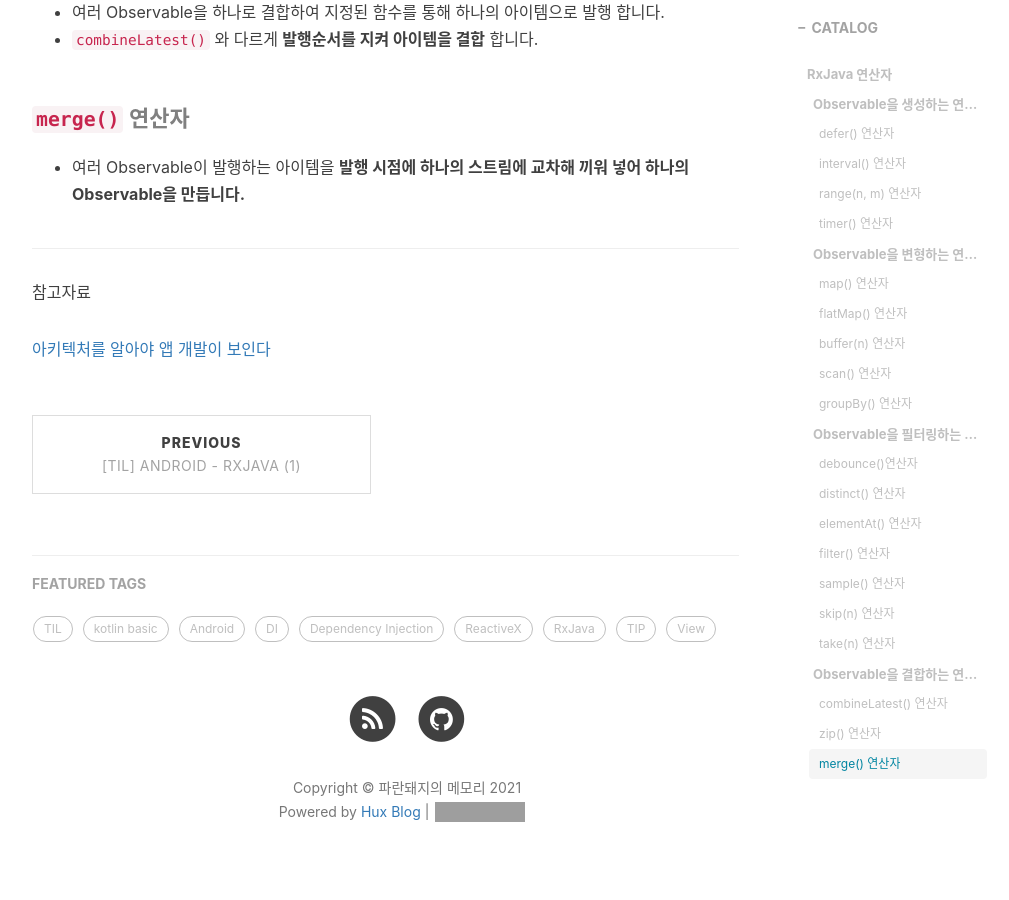
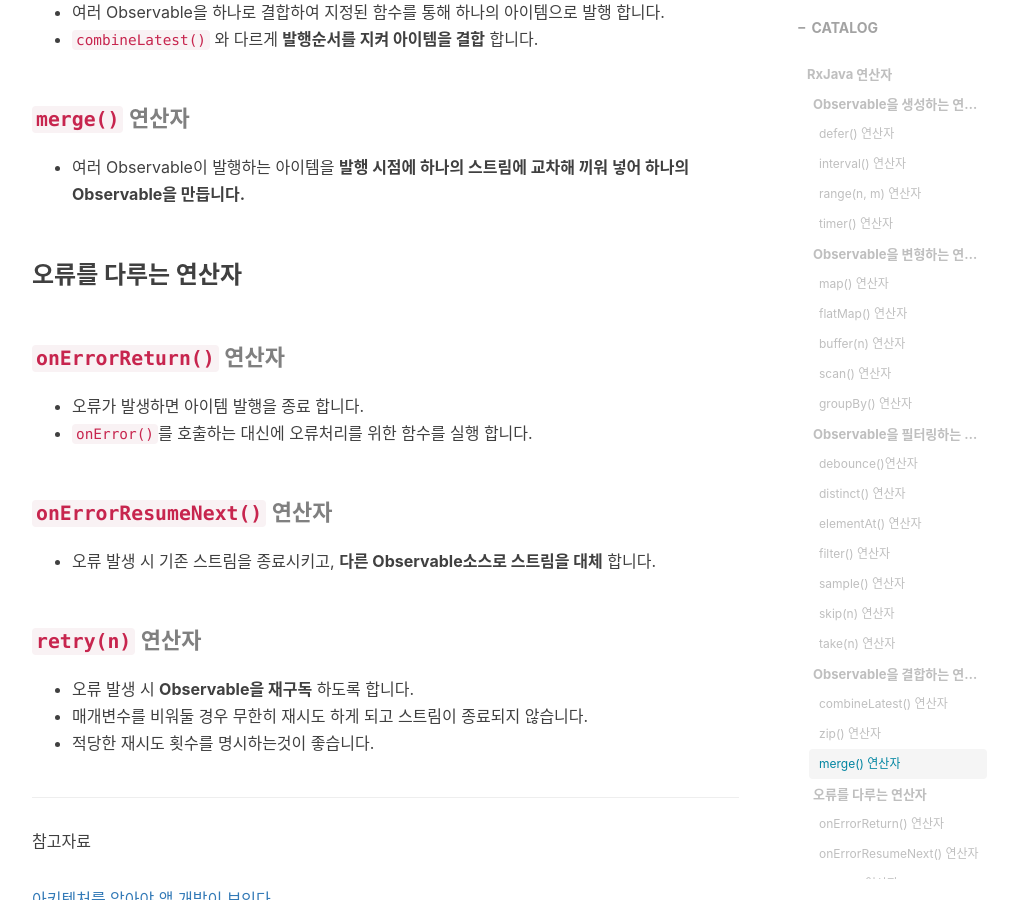
Before and after one commit to yongwooLeePb/raindragonn.github.io, a Jekyll site: the page built from _posts/2021-08-10-[TIL] Android - RxJava (2).md, in a window 1280 px wide and 900 px high, scrolled down 3752 px. Shown: the whole window, without its empty margins (233-1242 px from the left). Built offline with Jekyll 4.4.1, drawn with Linux system fonts in a browser that asks for light colours; nearby versions of some CDN libraries; comment, search, counter and statistics services are not loaded; grey boxes are pictures that could not be loaded.

Commit message:
Update 2021-08-10-[TIL] Android - RxJava (2).md

```diff
--- a/_posts/2021-08-10-[TIL] Android - RxJava (2).md
+++ b/_posts/2021-08-10-[TIL] Android - RxJava (2).md
@@ -119,8 +119,22 @@ Observable로부터 발행되는 아이템들을 선택적으로 발행하도록
 
 - 여러 Observable이 발행하는 아이템을 **발행 시점에 하나의 스트림에 교차해 끼워 넣어 하나의 Observable을 만듭니다.**
 
+### 오류를 다루는 연산자
 
+#### `onErrorReturn()` 연산자
 
+- 오류가 발생하면 아이템 발행을 종료 합니다.
+- `onError()`를 호출하는 대신에 오류처리를 위한 함수를 실행 합니다.
+
+#### `onErrorResumeNext()` 연산자
+
+- 오류 발생 시 기존 스트림을 종료시키고, **다른 Observable소스로 스트림을 대체** 합니다.
+
+#### `retry(n)` 연산자
+
+- 오류 발생 시 **Observable을 재구독** 하도록 합니다.
+- 매개변수를 비워둘 경우 무한히 재시도 하게 되고 스트림이 종료되지 않습니다.
+- 적당한 재시도 횟수를 명시하는것이 좋습니다.
 
 
 ---
```
